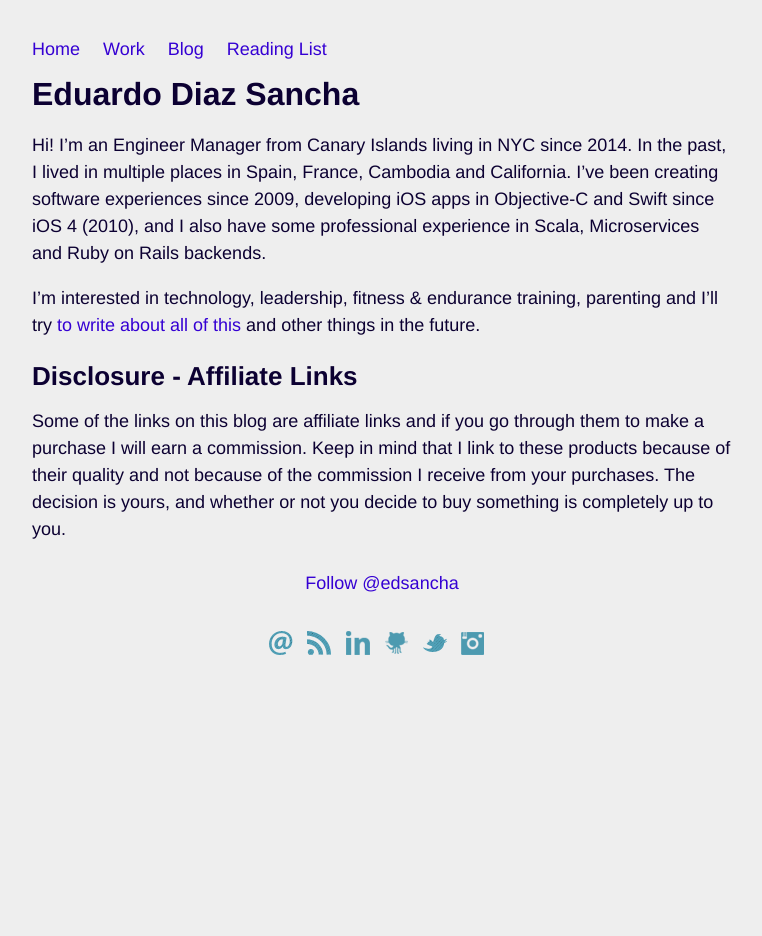
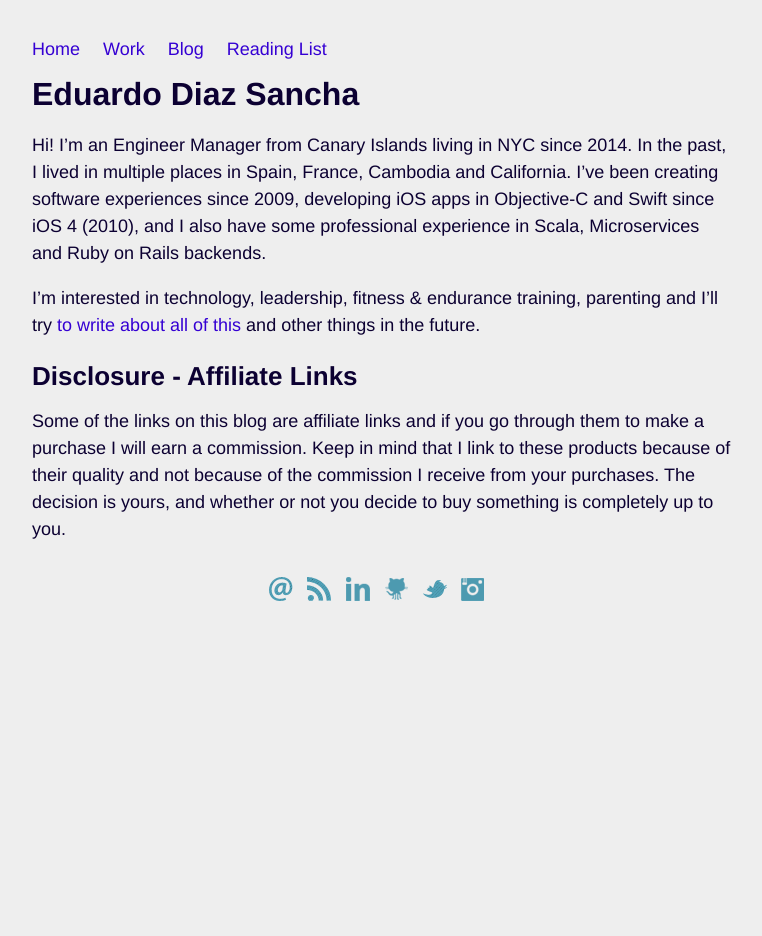
Before and after one commit to EdSancha/edsancha.github.io, a Jekyll site: the page built from index.markdown, in a window 1280 px wide. Shown: the whole page, without its empty margins (258-1020 px from the left). Built offline with Jekyll 4.4.1, drawn with Linux system fonts in a browser that asks for light colours; comment, search, counter and statistics services are not loaded.

Commit message:
Remove the Twitter follow button

```diff
--- a/_includes/footer.html
+++ b/_includes/footer.html
@@ -1,8 +1,3 @@
-
-        <p style="text-align:center;margin:1.5em 0 1em">
-          <a href="https://twitter.com/edsancha" class="twitter-follow-button" data-show-count="false" data-lang="en">Follow @edsancha</a>
-<script>!function(d,s,id){var js,fjs=d.getElementsByTagName(s)[0];if(!d.getElementById(id)){js=d.createElement(s);js.id=id;js.src="//platform.twitter.com/widgets.js";fjs.parentNode.insertBefore(js,fjs);}}(document,"script","twitter-wjs");</script>
-        </p>
 
         <div class="footer">
 
```
